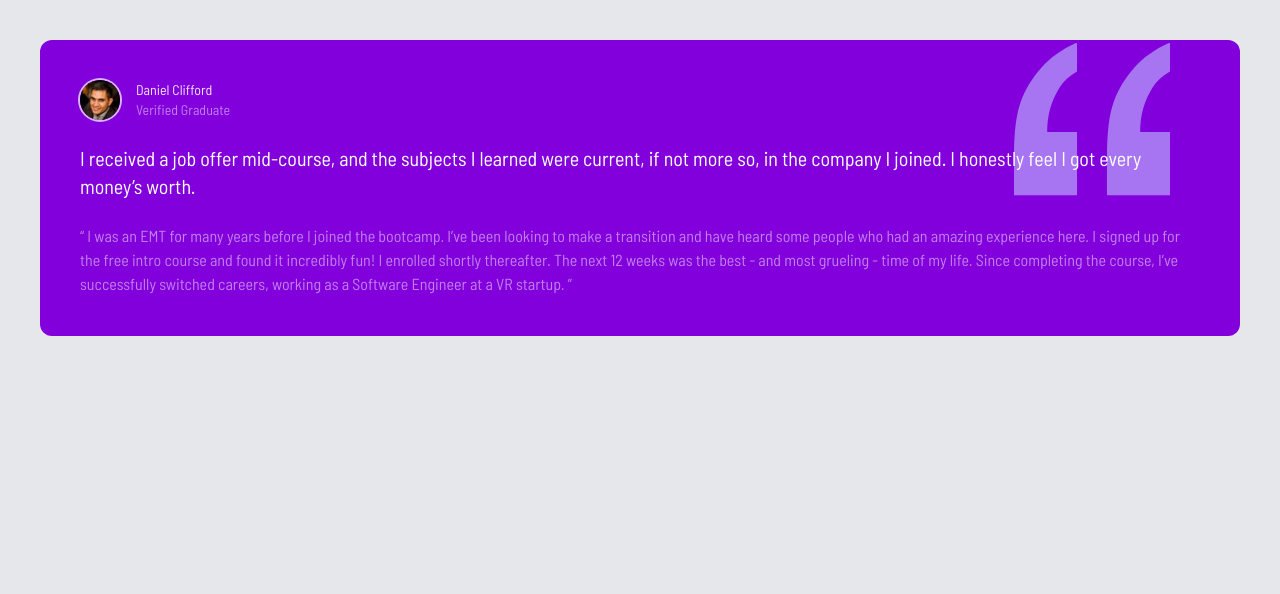
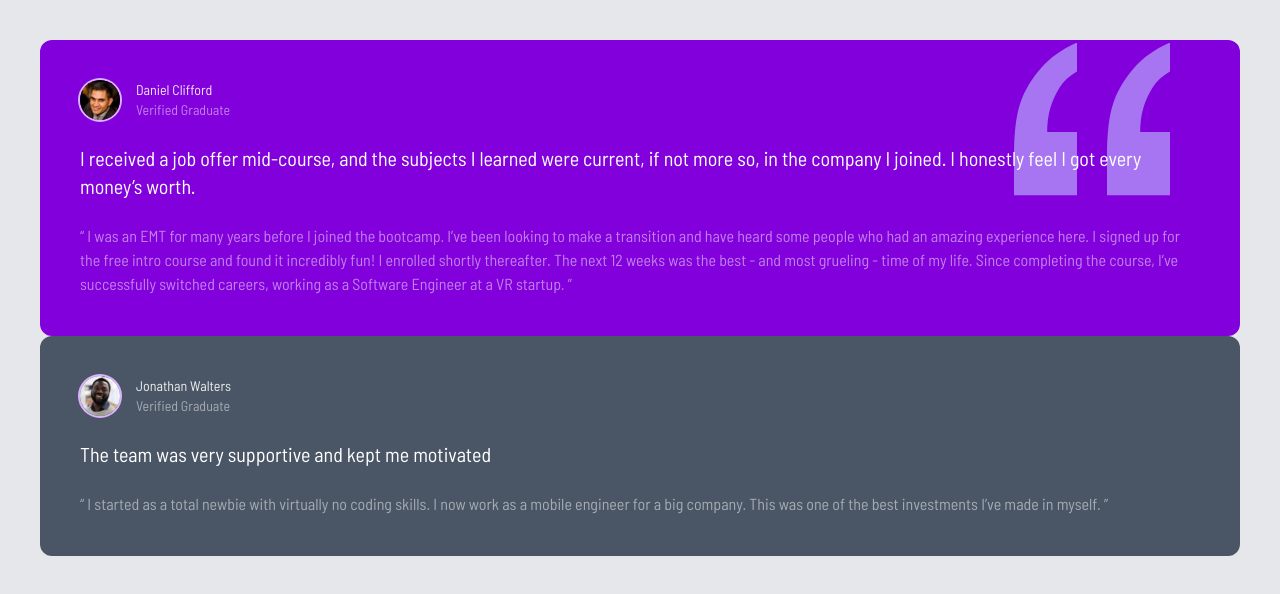
Before and after one commit to Dineshkumar-DDK/TestimonialGridProject, a website: page index.html in a window 1280 px wide. Drawn offline with Linux system fonts and the light colour scheme.

Commit message:
added box 2 by removing z index and relative classes and removed svg

```diff
--- a/index.html
+++ b/index.html
@@ -21,6 +21,7 @@
         <div class="text-white">
             <!-- ---------Box 1------- -->
             <div class="relative p-10 rounded-xl bg-purple-700">
+                 <!-- ---------1st Box SVG------- -->
                 <img src="images/bg-pattern-quotation.svg" alt="quotes svg icon"
                     class="absolute top-3 right-10 scale-125 md:top-7 md:right-24 md:scale-150">
                 <!-- ---------Box Header------- -->
@@ -46,6 +47,27 @@
                     the course, I’ve successfully switched careers, working as a Software Engineer at a VR startup. ”
                 </div>
             </div>
+            <!-- ---------Box 2------- -->
+            <div class="p-10 rounded-xl bg-gray-600">
+                <!-- ---------Box Header------- -->
+                <div class="flex space-x-4">
+                    <img src="images/image-jonathan.jpg" alt="daniel profile picture"
+                        class="h-10 w-10 rounded-full ring-2 ring-purple-300">
+                    <div class="text-sm">
+                        <h4 class="opacity-90">Jonathan Walters</h4>
+                        <p class="opacity-50">Verified Graduate</p>
+                    </div>
+                </div>
+                <!-- ---------Large Text------- -->
+                <div class="text-xl mt-6">
+                    The team was very supportive and kept me motivated
+                </div>
+                <!-- ---------Small Text------- -->
+                <div class="mt-6 opacity-50">
+                    “ I started as a total newbie with virtually no coding skills. I now work as a mobile engineer
+                    for a big company. This was one of the best investments I’ve made in myself. ”
+                </div>
+            </div>
         </div>
     </div>
 
```
Also changed, not shown: css/style.css.
